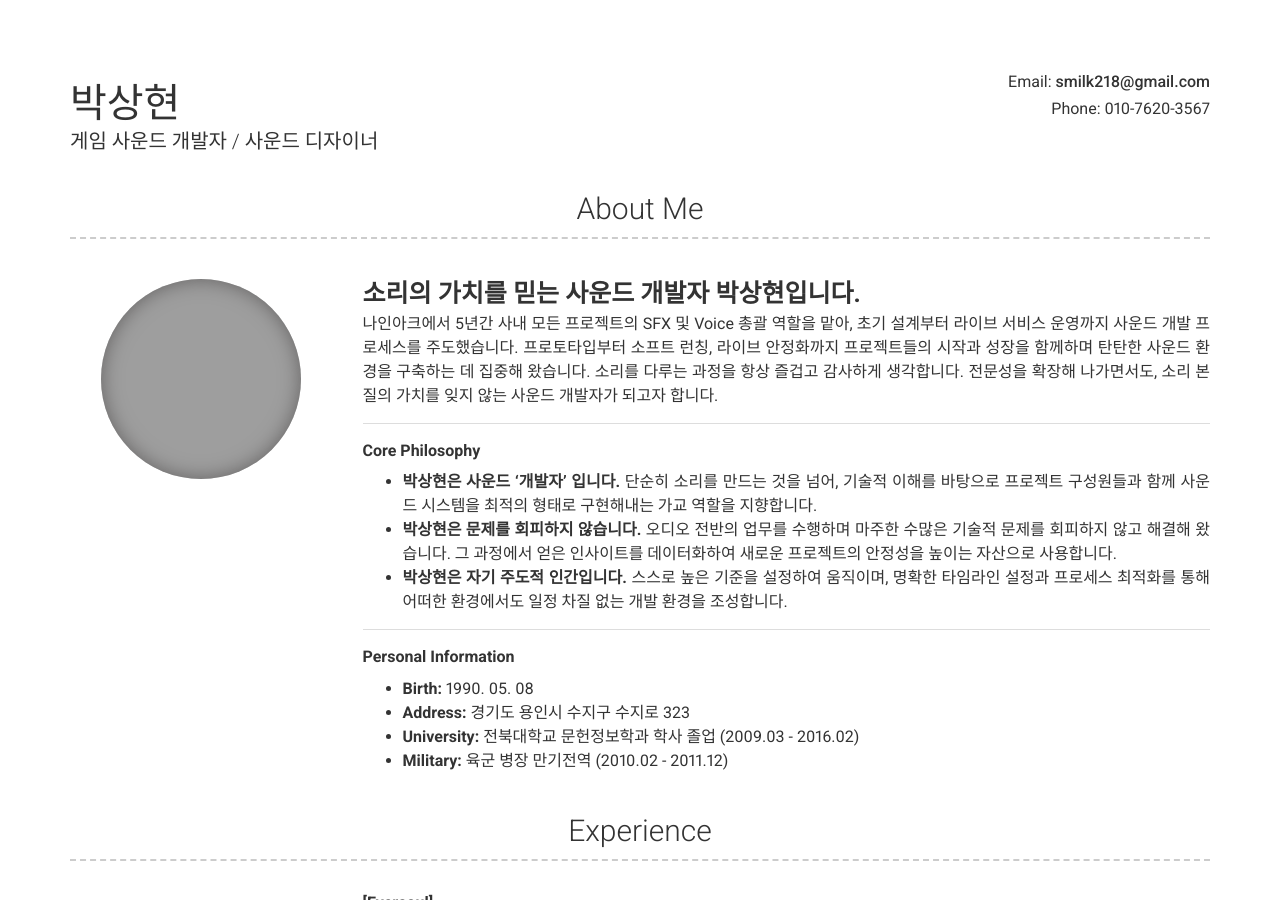
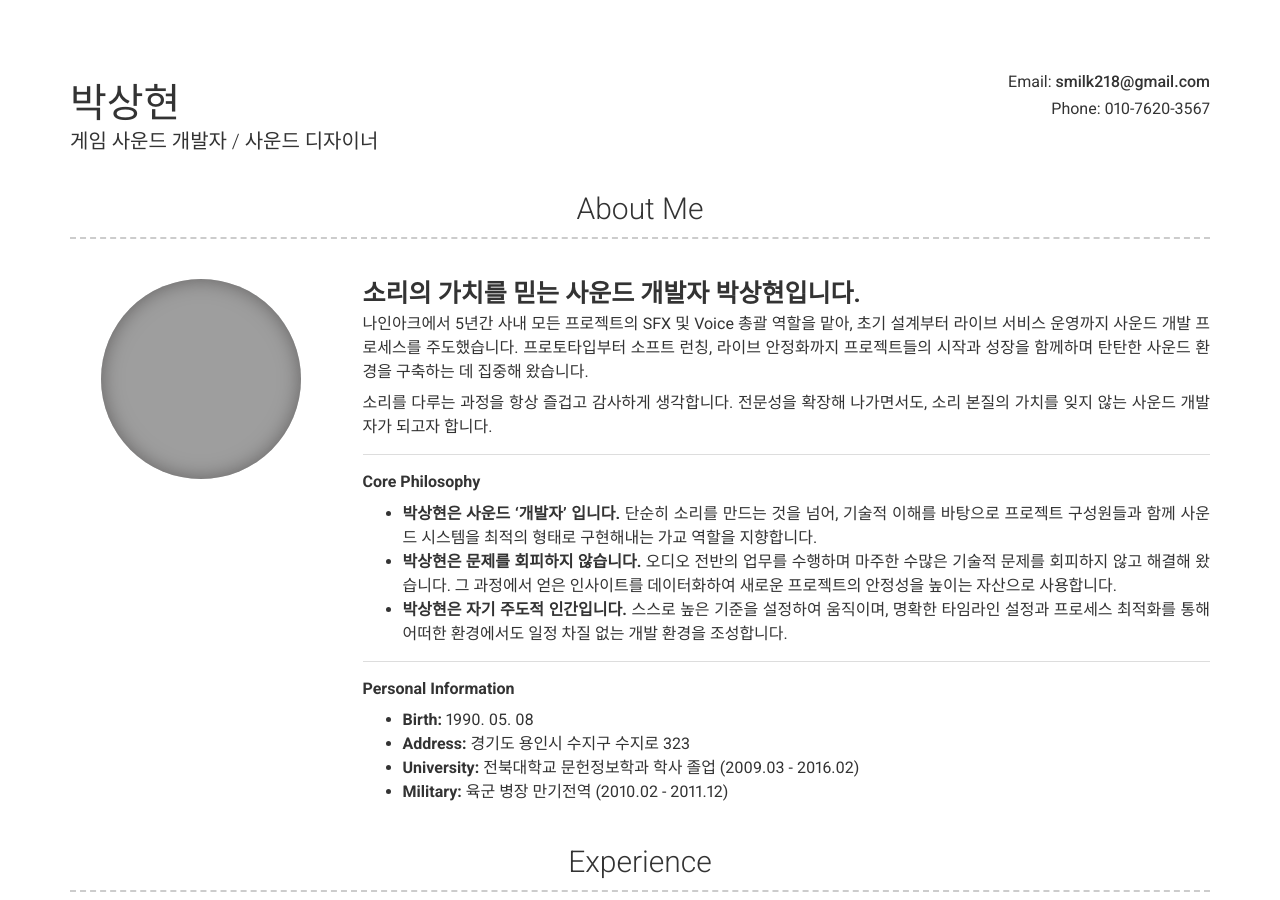
Before and after one commit to 28mimi/28mimi.github.io, a Jekyll site: the page built from index.md, in a window 1280 px wide and 900 px high. Built offline with Jekyll 4.4.1, drawn with Linux system fonts in a browser that asks for light colours; nearby versions of some CDN libraries; part of the change alters nothing that is shown; some of the changed text lies outside the part shown; grey boxes are pictures that could not be loaded.

```diff
--- a/_config.yml
+++ b/_config.yml
@@ -20,6 +20,7 @@ about_content: |
   #### **소리의 가치를 믿는 사운드 개발자 박상현입니다.**
 
   나인아크에서 5년간 사내 모든 프로젝트의 SFX 및 Voice 총괄 역할을 맡아, 초기 설계부터 라이브 서비스 운영까지 사운드 개발 프로세스를 주도했습니다. 프로토타입부터 소프트 런칭, 라이브 안정화까지 프로젝트들의 시작과 성장을 함께하며 탄탄한 사운드 환경을 구축하는 데 집중해 왔습니다.
+
   소리를 다루는 과정을 항상 즐겁고 감사하게 생각합니다. 전문성을 확장해 나가면서도, 소리 본질의 가치를 잊지 않는 사운드 개발자가 되고자 합니다.
 
   ---
@@ -104,15 +105,15 @@ content:
   - title: Education
     layout: list
     content:
-      - title: "Record Factory (레코드 팩토리)"
+      - title: "Record Factory"
         sub_title: "Interactive Sound Design"
         caption: "2018.12 - 2019.06"
         description: |
           *사운드 디자인 전문성 강화를 위한 실무 위주 교육 이수*
           - 이론적, 기술적 사운드 디자인 및 사운드 연출 기법 습득
-          - 성우 녹음 디렉팅, 오퍼레이션 및 오디오 미들웨어 활용 능력 **확보**
+          - 성우 녹음 디렉팅, 오퍼레이션 및 오디오 미들웨어 활용 능력 확보
           - 게임, 영화, 드라마, 광고 등 다양한 매체별 사운드 디자인 실무 경험
-          - 현장지향형 교육을 통한 인터랙티브 오디오 시스템 이해도 **습득**
+          - 현장지향형 교육을 통한 인터랙티브 오디오 시스템 이해도 습득
 
 # Footer
 footer_show_references: false
```
